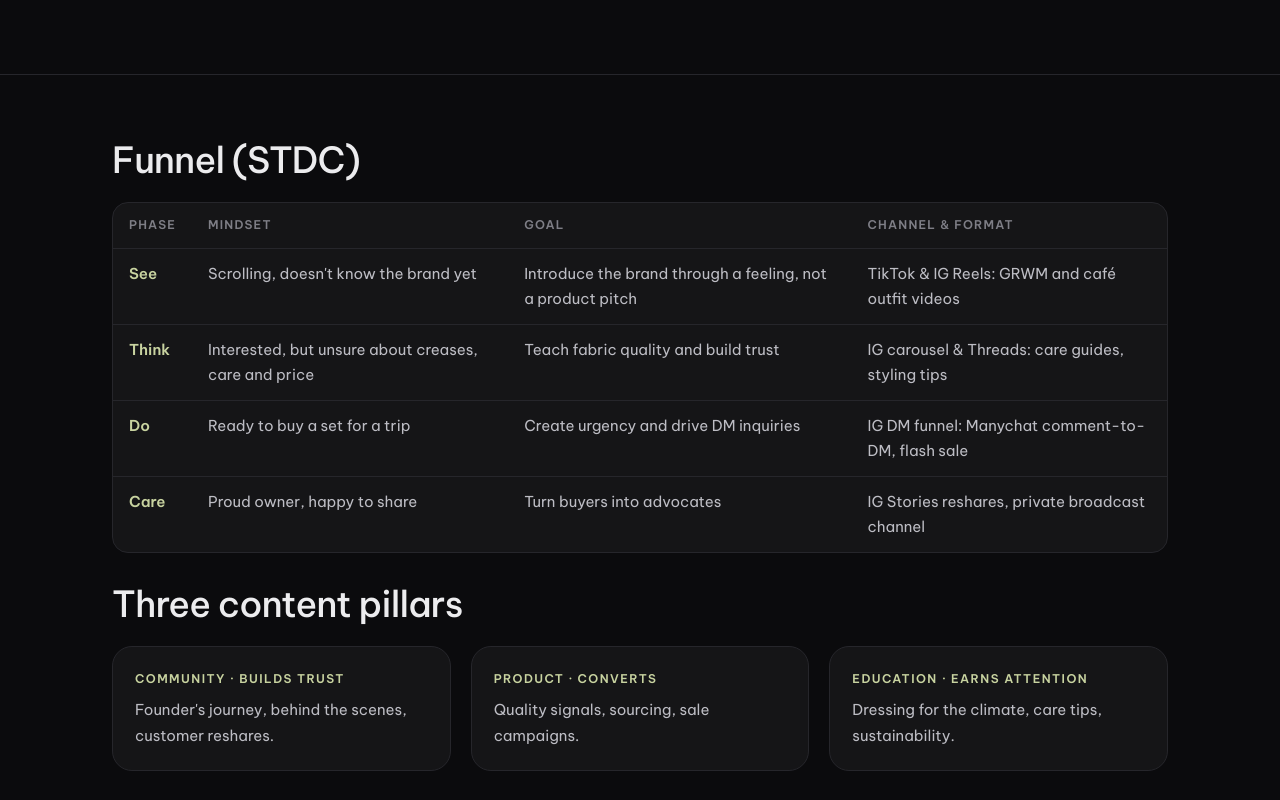
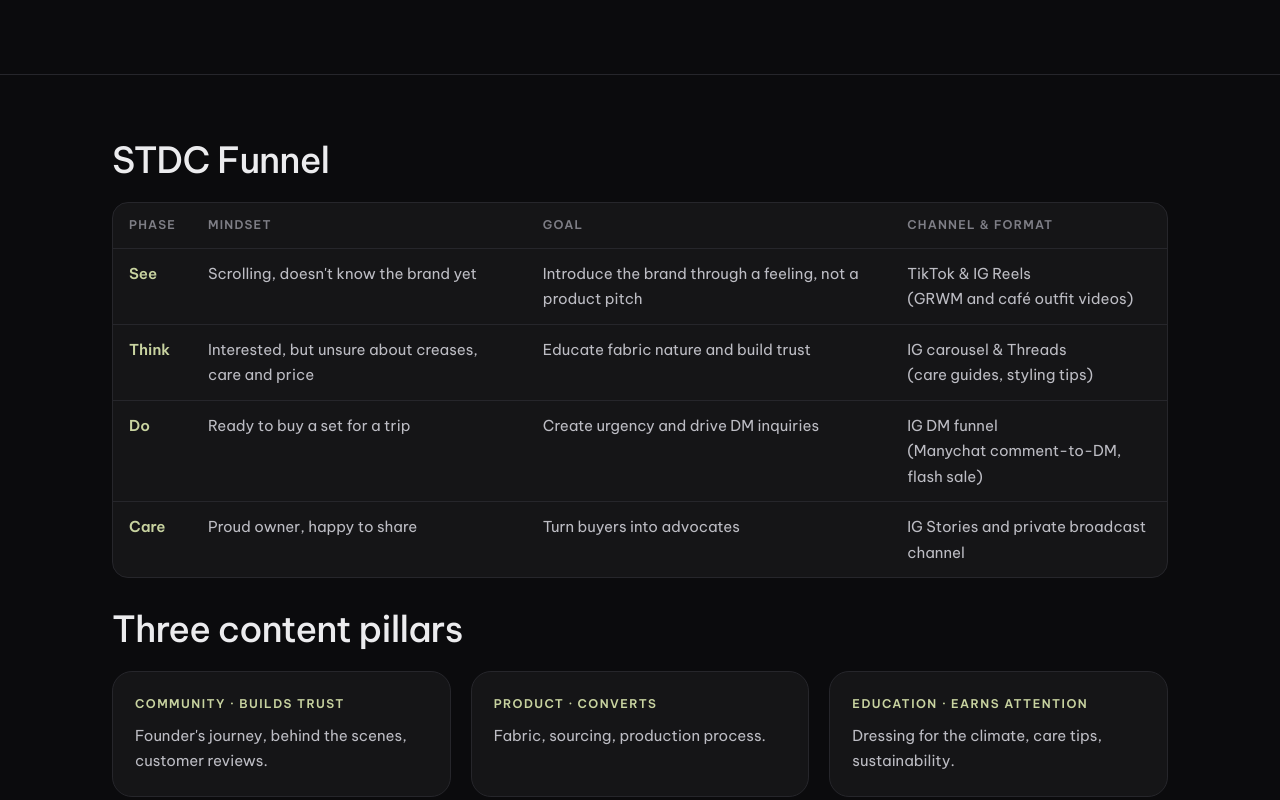
Before and after one commit to itstrangnguyen/itstrangnguyen.github.io, a plain HTML site: page projects/mai-premiumlinen.html in a window 1280 px wide. Shown: the part 1760-2560 px from the top of the page. Drawn offline with Linux system fonts and the light colour scheme.

Commit message:
Optimize pages

```diff
--- a/projects/mai-premiumlinen.html
+++ b/projects/mai-premiumlinen.html
@@ -54,7 +54,7 @@
     <div class="wrap two-col">
       <div><h2>The goal</h2></div>
       <div>
-        <p><strong>Business goal</strong><br> Build a loyal customer base among Gen Z students in Saigon by earning trust with honest, educational content instead of discounts.</p>
+        <p><strong>Business goal</strong><br> Build a loyal customer base among Gen Z students in Saigon by earning trust with honest, educational content.</p>
         <p><strong>Social media goal</strong><br> Grow Instagram DM inquiries from 15 to 60 a month by Q4 2026, leading to 12–15 orders a month. The plan: 3 posts a week (2 short videos, 1 educational carousel), supported by Manychat and Make.com.</p>
       </div>
     </div>
@@ -63,7 +63,7 @@
   <!-- ================= PERSONA ================= -->
   <section id="persona">
     <div class="wrap">
-      <h2>Buyer Persona</h2>
+      <h2>Buyer persona</h2>
       <blockquote>“I don't want more clothes. I want fewer things I actually love, and I want to know they were made with some kind of care, not just cheaply and fast.”<cite>Minh Trang <strong>·</strong> 20 <strong>·</strong> University student <strong>·</strong> Saigon, Vietnam </cite></blockquote>
       <div class="boxes wide">
         <div class="box">
@@ -100,23 +100,23 @@
   <!-- ================= STDC ================= -->
   <section id="stdc">
     <div class="wrap">
-      <h2>Funnel (STDC)</h2>
+      <h2>STDC Funnel</h2>
       <div class="table-wrap">
         <table>
           <thead><tr><th>Phase</th><th>Mindset</th><th>Goal</th><th>Channel &amp; format</th></tr></thead>
           <tbody>
-            <tr><td><strong>See</strong></td><td>Scrolling, doesn't know the brand yet</td><td>Introduce the brand through a feeling, not a product pitch</td><td>TikTok &amp; IG Reels: GRWM and café outfit videos</td></tr>
-            <tr><td><strong>Think</strong></td><td>Interested, but unsure about creases, care and price</td><td>Teach fabric quality and build trust</td><td>IG carousel &amp; Threads: care guides, styling tips</td></tr>
-            <tr><td><strong>Do</strong></td><td>Ready to buy a set for a trip</td><td>Create urgency and drive DM inquiries</td><td>IG DM funnel: Manychat comment-to-DM, flash sale</td></tr>
-            <tr><td><strong>Care</strong></td><td>Proud owner, happy to share</td><td>Turn buyers into advocates</td><td>IG Stories reshares, private broadcast channel</td></tr>
+            <tr><td><strong>See</strong></td><td>Scrolling, doesn't know the brand yet</td><td>Introduce the brand through a feeling, not a product pitch</td><td>TikTok &amp; IG Reels<br>(GRWM and café outfit videos)</td></tr>
+            <tr><td><strong>Think</strong></td><td>Interested, but unsure about creases, care and price</td><td>Educate fabric nature and build trust</td><td>IG carousel &amp; Threads<br>(care guides, styling tips)</td></tr>
+            <tr><td><strong>Do</strong></td><td>Ready to buy a set for a trip</td><td>Create urgency and drive DM inquiries</td><td>IG DM funnel<br>(Manychat comment-to-DM, flash sale)</td></tr>
+            <tr><td><strong>Care</strong></td><td>Proud owner, happy to share</td><td>Turn buyers into advocates</td><td>IG Stories and private broadcast channel</td></tr>
           </tbody>
         </table>
       </div>
 
       <h2 class="sub" style="margin-top: 30px;">Three content pillars</h2>
       <div class="boxes">
-        <div class="box"><p class="label">Community · builds trust</p><p>Founder's journey, behind the scenes, customer reshares.</p></div>
-        <div class="box"><p class="label">Product · converts</p><p>Quality signals, sourcing, sale campaigns.</p></div>
+        <div class="box"><p class="label">Community · builds trust</p><p>Founder's journey, behind the scenes, customer reviews.</p></div>
+        <div class="box"><p class="label">Product · converts</p><p>Fabric, sourcing, production process.</p></div>
         <div class="box"><p class="label">Education · earns attention</p><p>Dressing for the climate, care tips, sustainability.</p></div>
       </div>
     </div>
```
Also changed, not shown: projects/feedback-classifier.html (+4 -4 lines).
